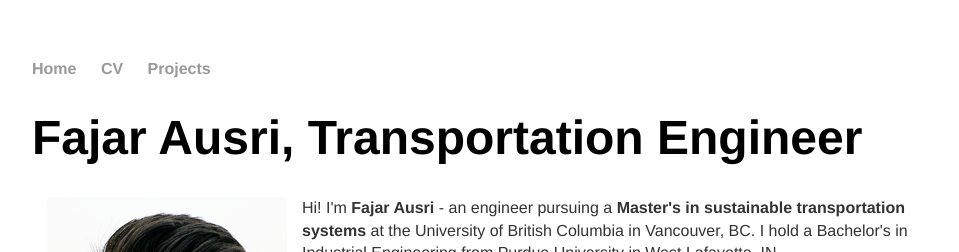
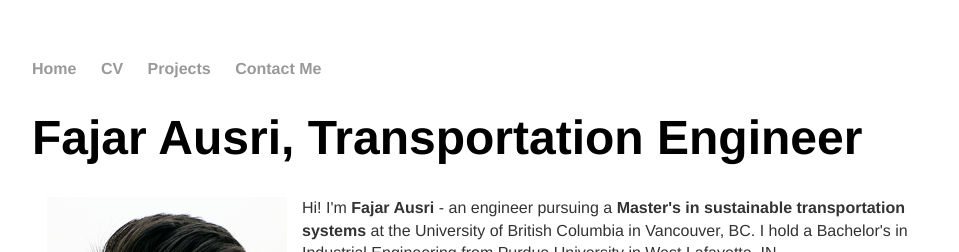
Before and after one commit to ausrifjr/ausrifjr.github.io, a Jekyll site: the page built from index.html, in a window 1280 px wide. Shown: the top 252 px of the page, without its empty margins (160-1119 px from the left). Built offline with Jekyll 4.4.1, drawn with Linux system fonts in a browser that asks for light colours.

Commit message:
Update default.html

```diff
--- a/_layouts/default.html
+++ b/_layouts/default.html
@@ -11,6 +11,7 @@
 	        		<li><a href="/">Home</a></li>
 	        		<li><a href="/cv">CV</a></li>
 	        		<li><a href="/blog">Projects</a></li>
+				<li><a href="/contact">Contact Me</a></li>
 	    		</ul>
 			</nav>
 			<div class="container">
```
